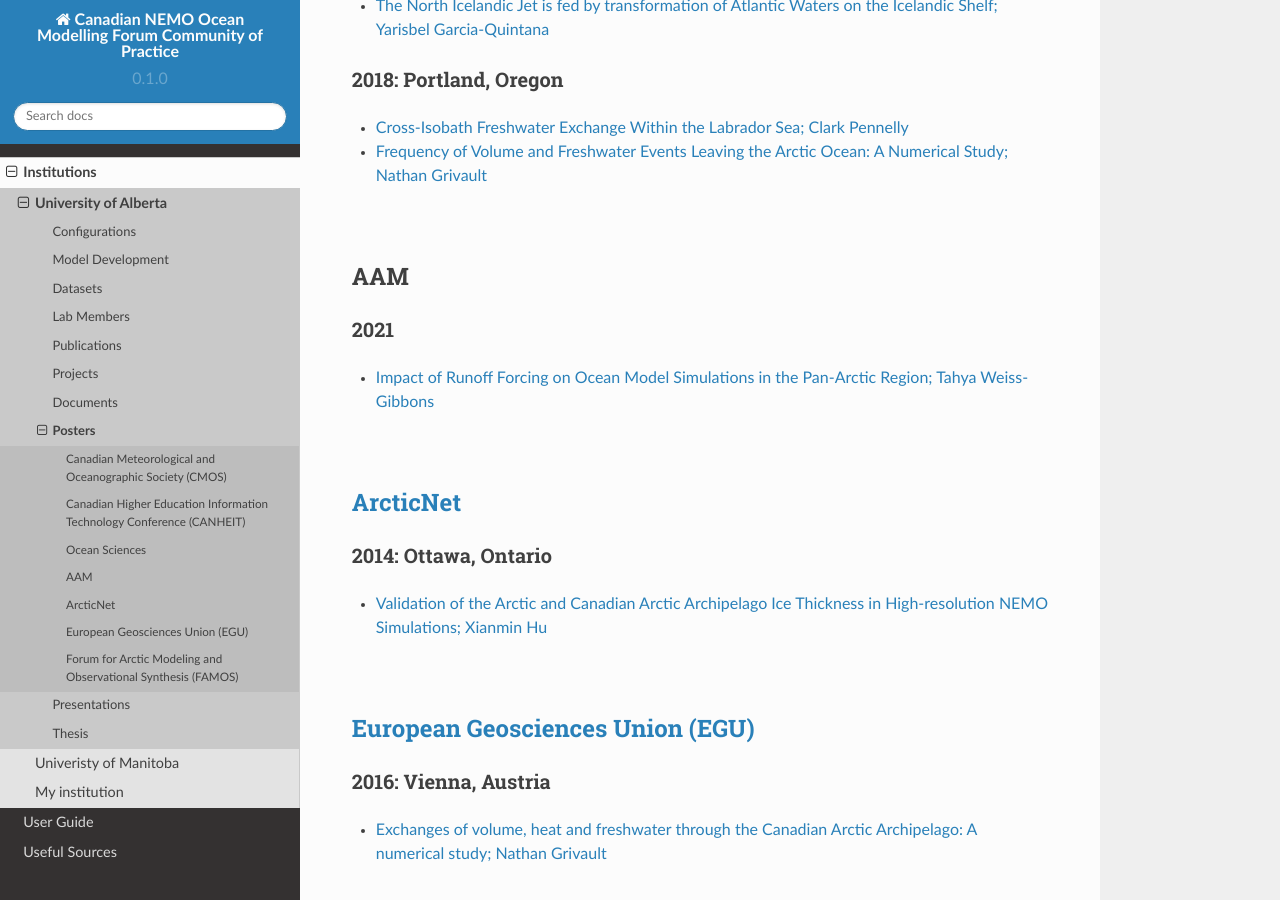
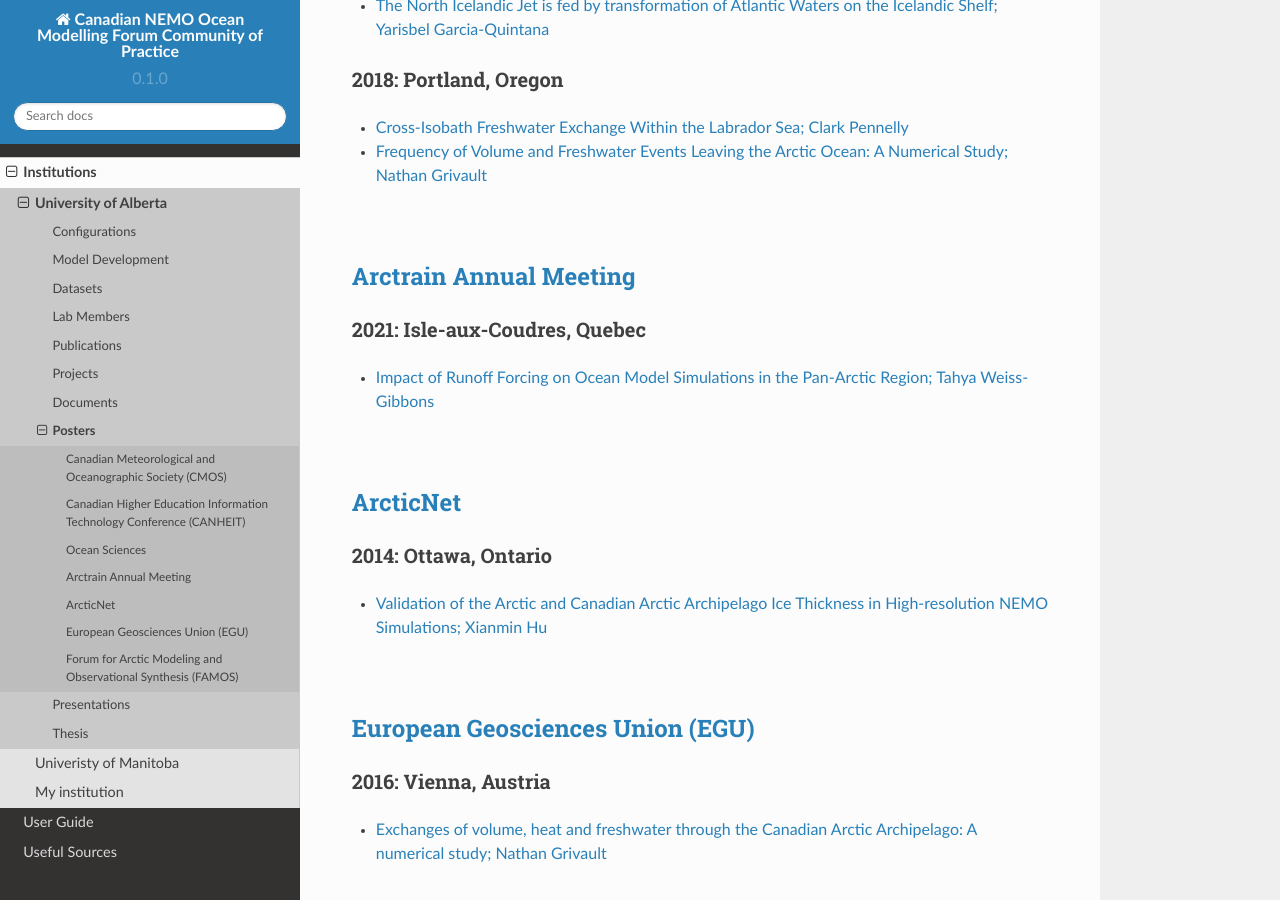
Before and after one commit to UofA-NEMO/Canadian-NEMO-Ocean-Modelling-Forum-Community-of-Practice, a Sphinx documentation site: the page built from docs/Institutions/UofA/Posters.rst, in a window 1280 px wide and 900 px high, scrolled down 1200 px. Built offline with Sphinx 7.4.7 and the Read the Docs theme 2.0.0, drawn with Linux system fonts in a browser that asks for light colours.

Commit message:
Update Posters.rst

```diff
--- a/docs/Institutions/UofA/Posters.rst
+++ b/docs/Institutions/UofA/Posters.rst
@@ -62,18 +62,18 @@ Here is a list of the posters our group has presented at conferences around the
 
 |
 
-AAM
----
+`Arctrain Annual Meeting <https://arctrain.de/>`_
+-------------------------------------------------
 
-2021
-^^^^
+2021: Isle-aux-Coudres, Quebec
+^^^^^^^^^^^^^^^^^^^^^^^^^^^^^^
 
 * `Impact of Runoff Forcing on Ocean Model Simulations in the Pan-Arctic Region; Tahya Weiss-Gibbons <../../_static/_UofA/AAM2021_Poster_Tahya_Weiss-Gibbons.pdf>`_
 
 |
 
 `ArcticNet <https://arcticnet.ulaval.ca/>`_
------------
+-------------------------------------------
 
 2014: Ottawa, Ontario
 ^^^^^^^^^^^^^^^^^^^^^
```
